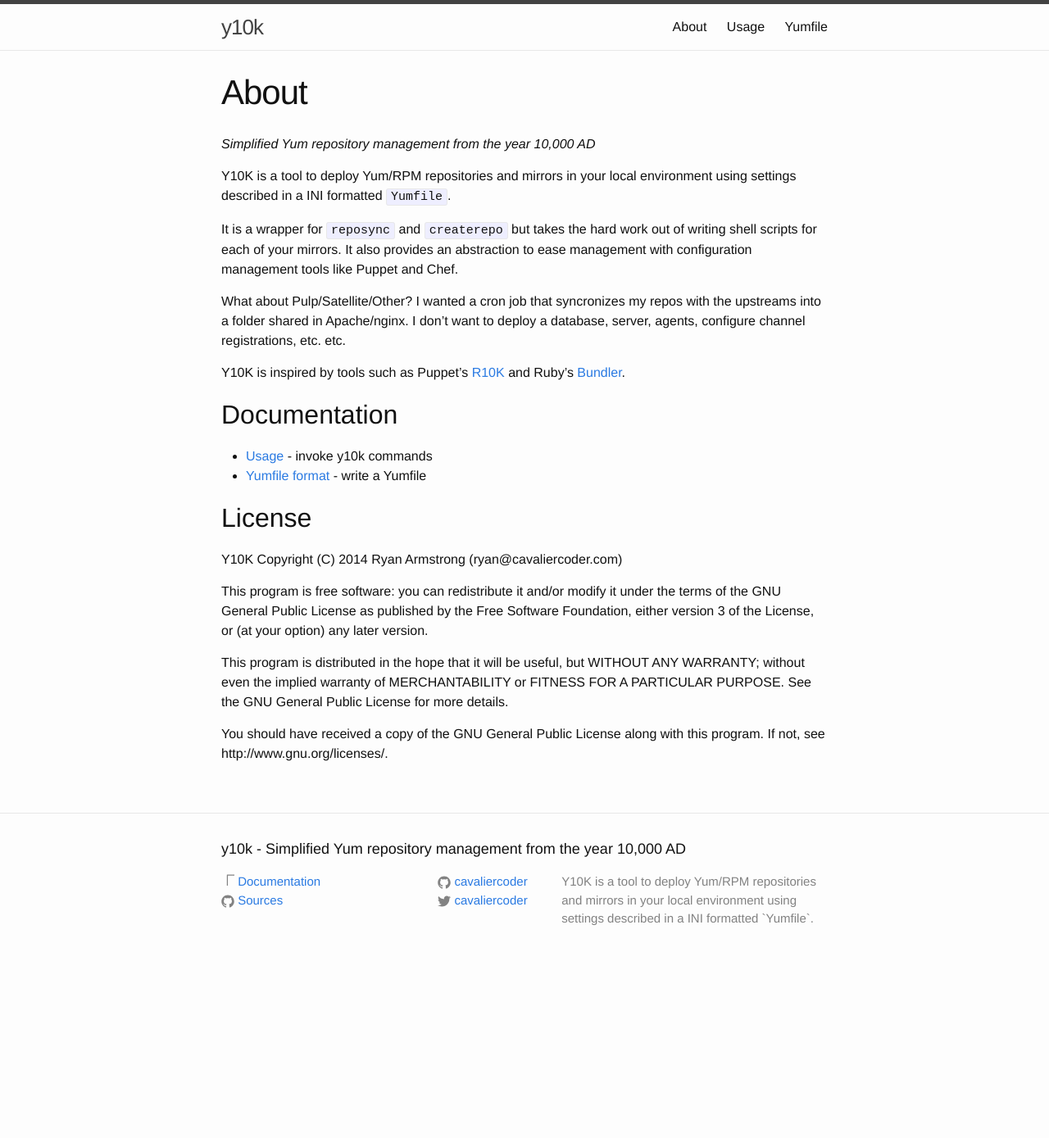
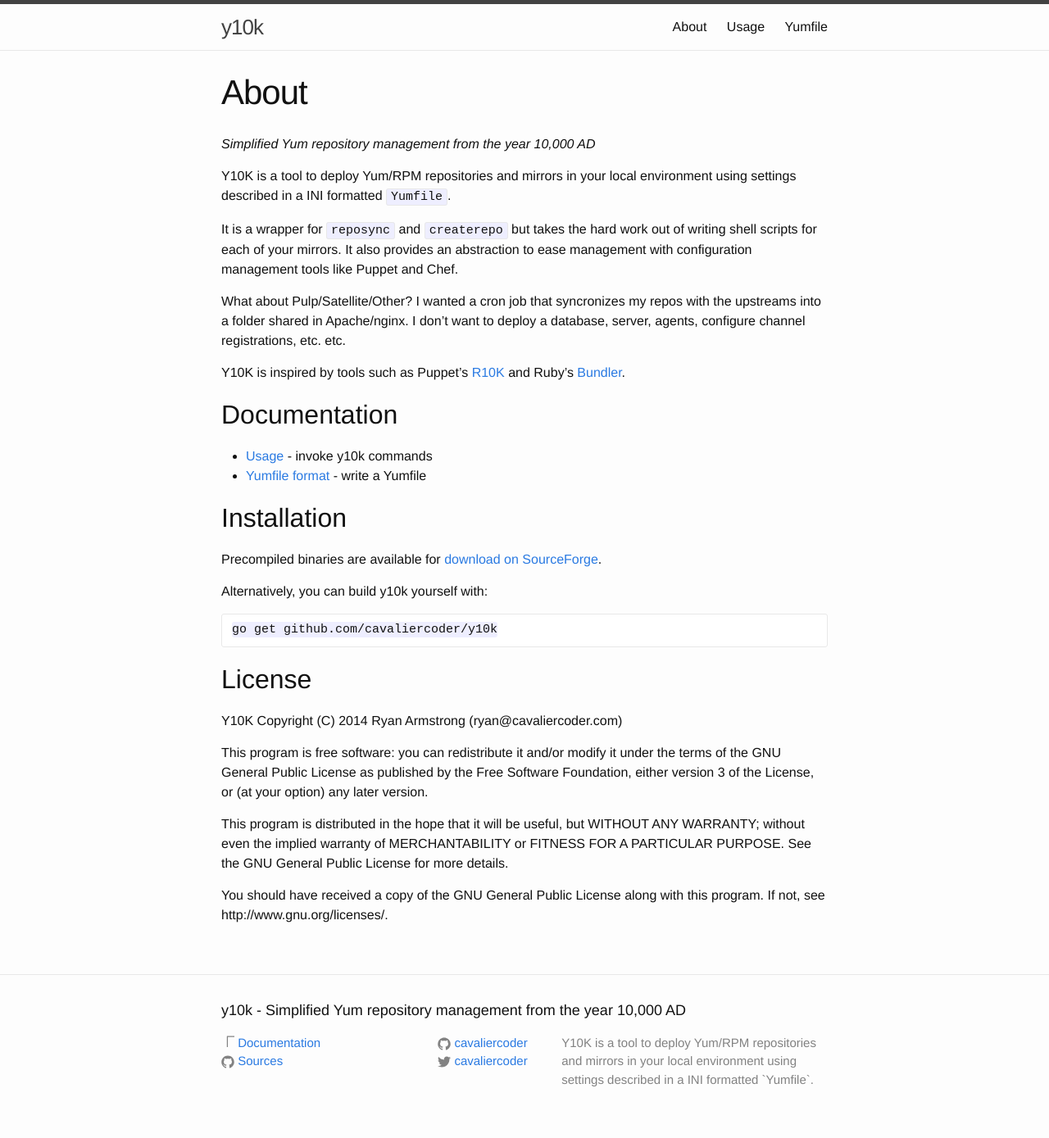
Before and after one commit to cavaliercoder/y10k, a Jekyll site: the page built from _docs/about.md, in a window 1280 px wide. Shown: the whole page at 82% size. Built offline with Jekyll 4.4.1, drawn with Linux system fonts in a browser that asks for light colours; before the commit the page ends 1193 px from its top, so only the background shows below that.

Commit message:
Added download link to about page

```diff
--- a/_docs/about.md
+++ b/_docs/about.md
@@ -26,6 +26,15 @@ and Ruby's [Bundler](http://bundler.io/gemfile.html).
  * [Usage]({{ site.baseurl }}/usage/) - invoke y10k commands
  * [Yumfile format]({{ site.baseurl }}/yumfile/) - write a Yumfile
 
+## Installation
+
+Precompiled binaries are available for [download on SourceForge](https://sourceforge.net/projects/y10k/files/latest/download).
+
+Alternatively, you can build y10k yourself with:
+
+	go get github.com/cavaliercoder/y10k
+
+
 ## License
 
 Y10K Copyright (C) 2014 Ryan Armstrong (ryan@cavaliercoder.com)
```
